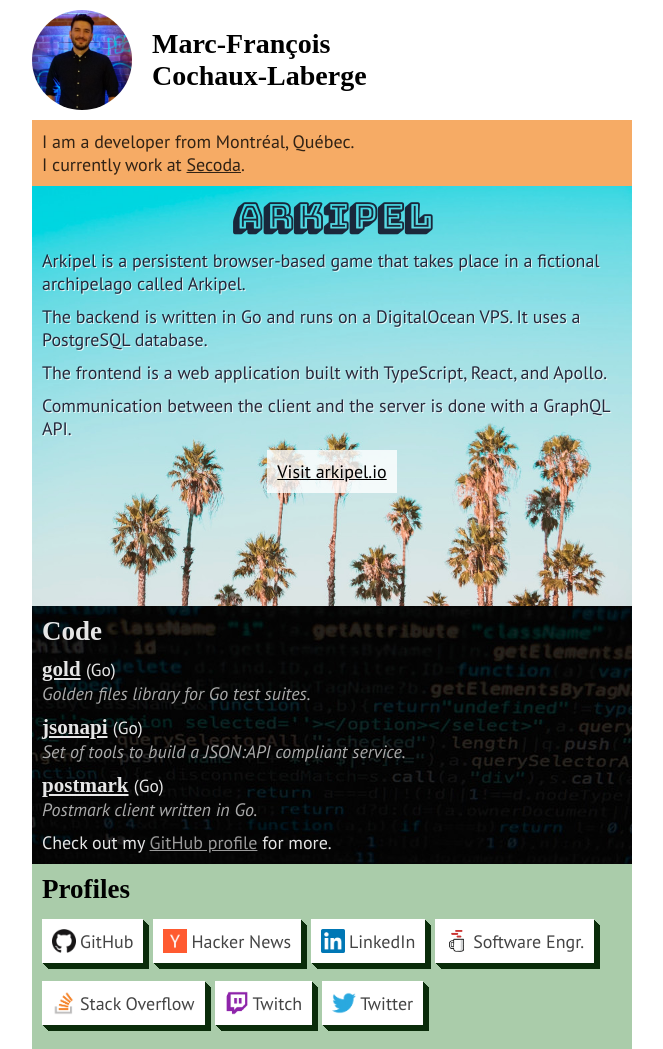
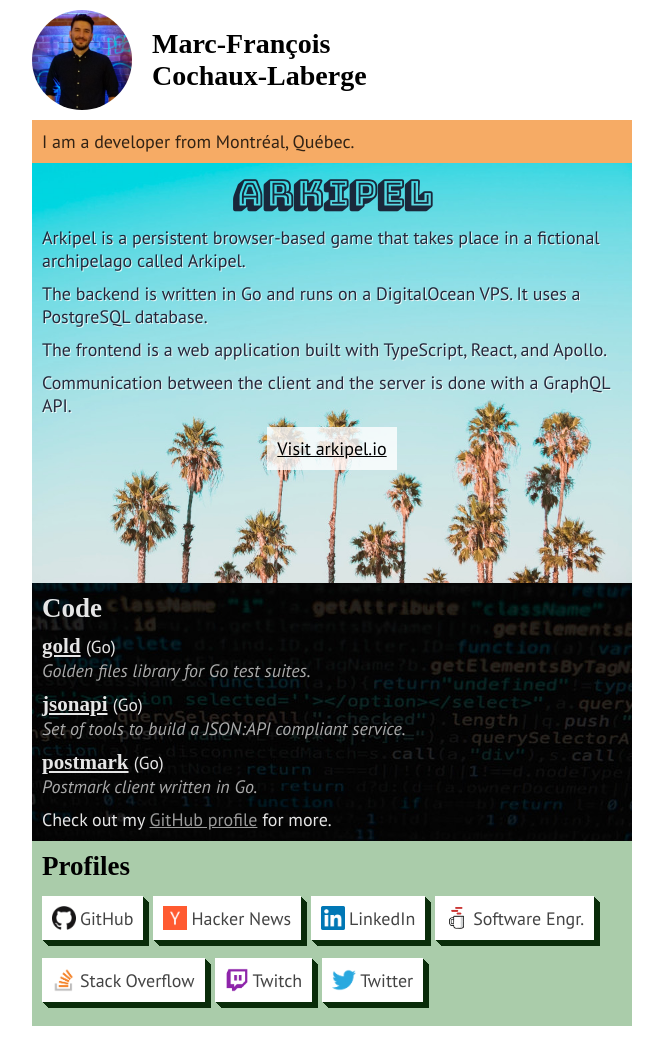
Before and after one commit to mfcochauxlaberge/mfcochauxlaberge.github.io, a plain HTML site: page index.html in a window 1280 px wide. Shown: the whole page, without its empty margins (308-971 px from the left). After the commit the page ends 1026 px from the top, so only its background shows below. Drawn offline with Linux system fonts and the light colour scheme; a web font is replaced by a local one.

Commit message:
Remove current employer

```diff
--- a/index.html
+++ b/index.html
@@ -20,7 +20,6 @@
 				<div class="box box-description	">
 					<p>
 						I am a developer from Montréal, Québec.<br>
-						I currently work at <a href="https://secoda.co">Secoda</a>.
 					</p>
 				</div>
 				<div class="box box-arkipel">
```
